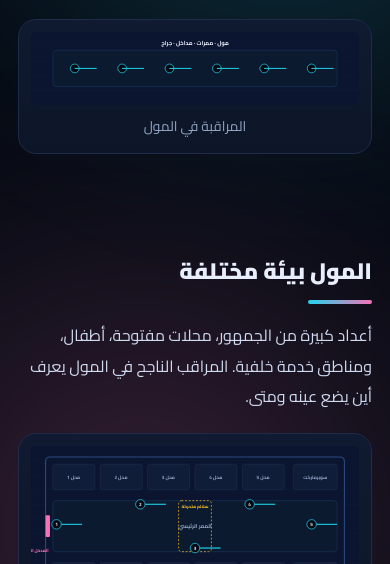
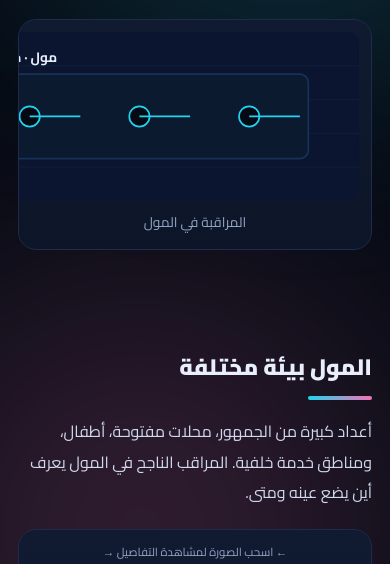
Before and after one commit to mohamed-cctv/mohamed-cctv, a plain HTML site: page malls.html in a window 390 px wide. Shown: the part 280-844 px from the top of the page. Drawn offline with Linux system fonts and the light colour scheme.

Commit message:
Fix CSS for figure elements and media queries

```diff
--- a/style.css
+++ b/style.css
@@ -1,3 +1,4 @@
+
 :root{--bg:#070b14;--bg2:#0b1222;--card:#101a30;--card2:#0d1628;--line:#1e2b4a;--cyan:#22d3ee;--amber:#fbbf24;--pink:#f472b6;--green:#34d399;--red:#f87171;--text:#e8eefc;--muted:#93a4c4}
 *{margin:0;padding:0;box-sizing:border-box}
 html{scroll-behavior:smooth}
@@ -74,7 +75,9 @@ ol.steps li b{color:#fff}
 .two{display:grid;grid-template-columns:1fr 1fr;gap:14px}
 @media(max-width:720px){.two{grid-template-columns:1fr}body{font-size:16px}}
 figure.fig{margin:22px 0;background:linear-gradient(180deg,var(--card),var(--card2));border:1px solid var(--line);border-radius:18px;padding:12px;overflow:hidden}
+figure.fig{overflow-x:auto}
 figure.fig svg{display:block;width:100%;height:auto}
+@media(max-width:760px){figure.fig svg{min-width:760px}figure.fig:not(.hero-fig)::before{content:'← اسحب الصورة لمشاهدة التفاصيل →';display:block;text-align:center;color:var(--muted);font-size:.72rem;padding-bottom:4px}}
 figure.fig figcaption{color:var(--muted);font-size:.86rem;text-align:center;padding:8px 8px 2px}
 .tbl{width:100%;overflow-x:auto;margin-top:14px;border:1px solid var(--line);border-radius:14px}
 table{border-collapse:collapse;width:100%;min-width:480px;font-size:.93rem}
```
